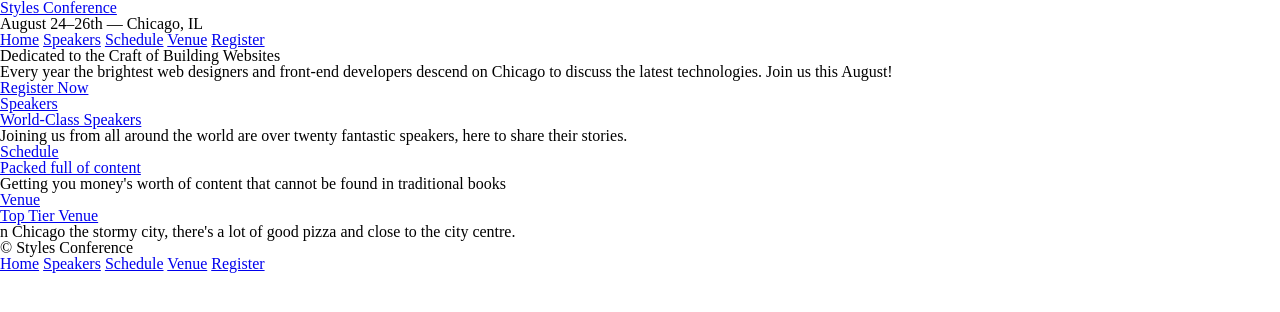
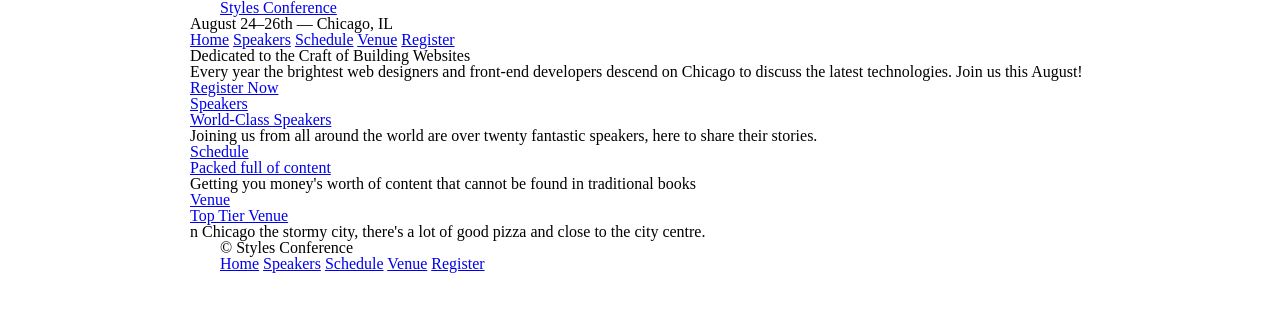
Before and after one commit to KevinAdu/shay-howe-tutorial, a plain HTML site: page index.html in a window 1280 px wide. Drawn offline with Linux system fonts and the light colour scheme.

Commit message:
Chapter 4 - Opening the Box model: Added Grid Styles

```diff
--- a/assets/stylesheets/main.css
+++ b/assets/stylesheets/main.css
@@ -46,3 +46,24 @@ table {
 	border-collapse: collapse;
 	border-spacing: 0;
 }
+
+/*
+ ==============
+ Grid
+ ==============
+ */
+
+ *,
+ *:before,
+ *:after {
+ 	-webkit-box-sizing: border-box;
+ 	-moz-box-sizing: border-box;
+ 	box-sizing: border-box;
+ }
+
+ .container {
+ 	width: 960px;
+ 	padding-left: 30px;
+ 	padding-right: 30px;
+ 	margin: 0 auto;
+ }
--- a/index.html
+++ b/index.html
@@ -6,8 +6,10 @@
 	<link rel="stylesheet" type="text/css" href="assets/stylesheets/main.css">
 </head>
 <body>
-	<header>
-		<h1><a href="index.html">Styles Conference</a></h1>
+	<header class="container">
+		<section class="container">
+			<h1><a href="index.html">Styles Conference</a></h1>
+		</section>
 		<h3>August 24&ndash;26th &mdash; Chicago, IL</h3>
 		<nav>
 			<a href="index.html">Home</a>
@@ -17,12 +19,12 @@
 			<a href="register.html">Register</a>
 		</nav>
 	</header>
-	<section>
+	<section class="container">
 		<h2>Dedicated to the Craft of Building Websites</h2>
 		<p>Every year the brightest web designers and front-end developers descend on Chicago to discuss the latest technologies. Join us this August!</p>
 		<a href="register.html">Register Now</a>
 	</section>
-	<section>
+	<section class="container">
 		<section>
 			<section>
 				<a href="speakers.html">
@@ -46,7 +48,7 @@
 				<p>n Chicago the stormy city, there's a lot of good pizza and close to the city centre.</p>
 			</section>
 		</section>
-		<footer>
+		<footer class="container">
 			<small>&copy; Styles Conference</small>
 			<nav>
 				<a href="index.html">Home</a>
```
Also changed, not shown: register.html (+5 -3 lines), schedule.html (+5 -3 lines), speakers.html (+4 -2 lines), venue.html (+5 -3 lines).
